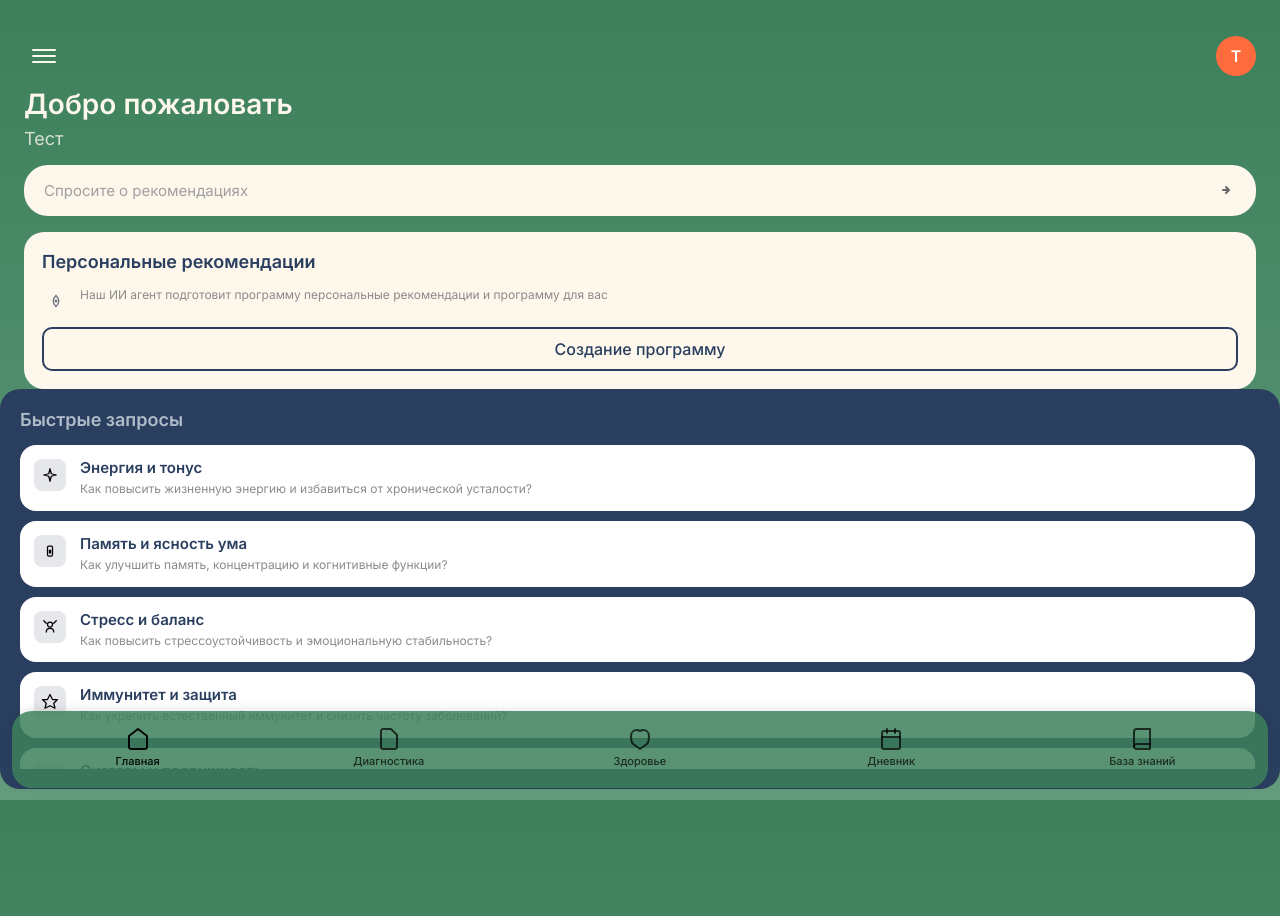
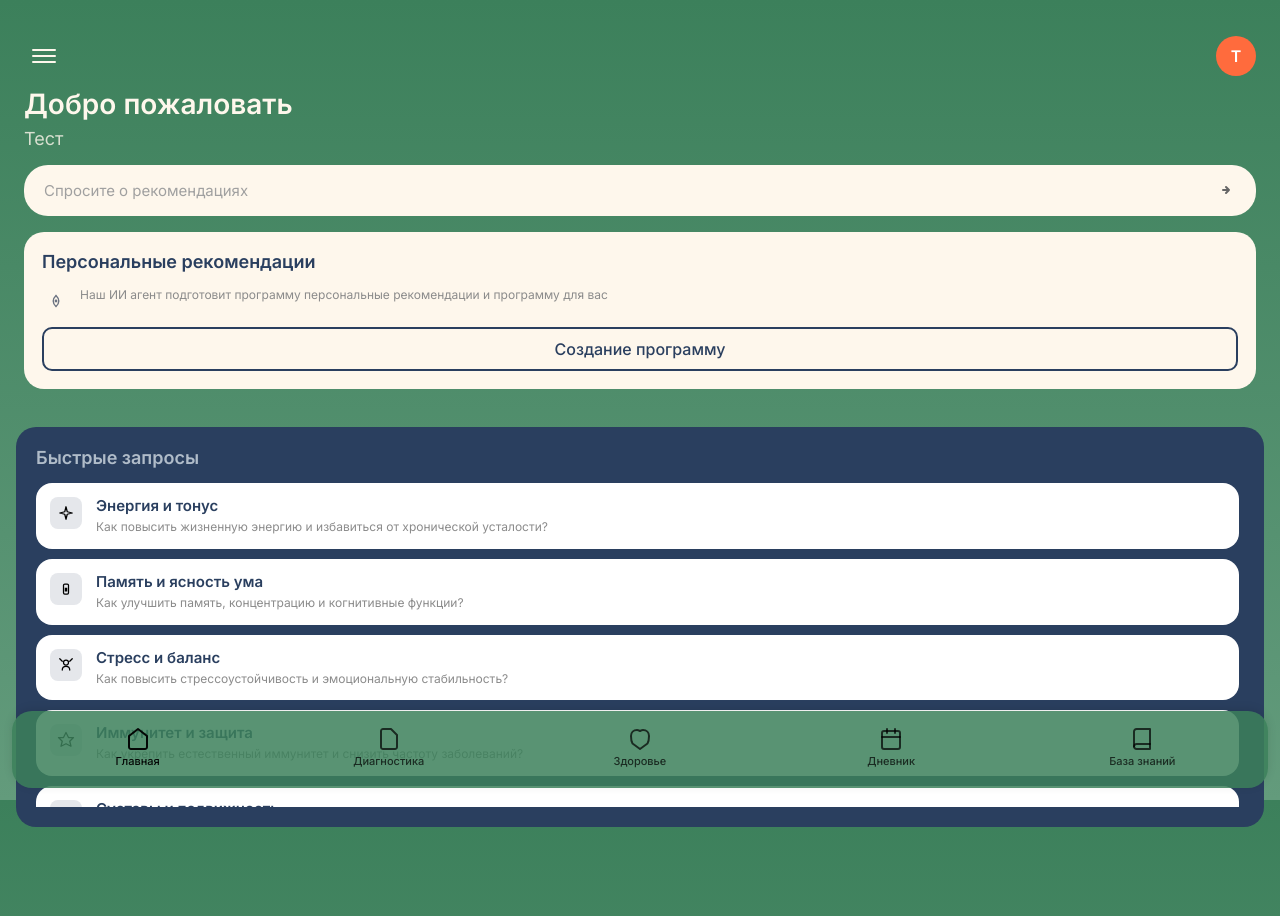
Before and after one commit to Pipata246/probiohacking-bot, a website: page public/index.html in a window 1280 px wide. Shown: the top 916 px of the page. Drawn offline with Linux system fonts and the light colour scheme.

Commit message:
Исправлен статичный блок быстрых запросов - убраны дубли, фиксированное позиционирование на всех устройствах

```diff
--- a/public/style.css
+++ b/public/style.css
@@ -294,10 +294,10 @@ body.chat-overlay-visible .search-container {
 }
 
 /* ========================================
-   БЫСТРЫЕ ЗАПРОСЫ - ПОЛНАЯ ПЕРЕЗАПИСЬ
+   БЫСТРЫЕ ЗАПРОСЫ - СТАТИЧНЫЙ БЛОК
    ======================================== */
 
-/* ОСНОВНОЙ БЛОК - СТАТИЧНЫЙ, ФИКСИРОВАННЫЙ */
+/* ОСНОВНОЙ БЛОК - СТАТИЧНЫЙ, ФИКСИРОВАННЫЙ НА ВСЕХ УСТРОЙСТВАХ */
 .quick-requests,
 #quickRequestsBlock,
 section.quick-requests,
@@ -306,30 +306,23 @@ body .quick-requests,
 body #quickRequestsBlock,
 .app .quick-requests,
 .app #quickRequestsBlock {
-  /* ПРИНУДИТЕЛЬНОЕ позиционирование */
+  /* СТАТИЧНОЕ позиционирование */
   position: static !important;
-  display: block !important;
-
-  /* ФИКСИРОВАННЫЕ размеры - БЕЗ АДАПТИВНОСТИ */
-  width: 100% !important;
+  display: flex !important;
+  flex-direction: column !important;
+
+  /* ФИКСИРОВАННЫЕ размеры БЕЗ АДАПТИВНОСТИ */
+  width: calc(100% - 32px) !important; /* Учитываем отступы по бокам */
   height: 400px !important; /* Фиксированная высота */
-  margin: 0 !important; /* УБИРАЕМ ВСЕ отступы сверху */
-  margin-bottom: 20px !important; /* Только отступ снизу для навигации */
-  padding: 20px !important; /* Фиксированный отступ */
+  margin: 38px 16px 19px 16px !important; /* 1см сверху, 5мм снизу, отступы по бокам */
+  padding: 20px !important;
 
   /* ФИКСИРОВАННЫЙ дизайн */
   background: #2A3F5F !important;
   border-radius: 20px !important;
   overflow: hidden !important;
-
-  /* Flexbox для содержимого */
-  display: flex !important;
-  flex-direction: column !important;
+  box-sizing: border-box !important;
   flex-shrink: 0 !important;
-
-  /* Убираем все остальные свойства */
-  box-sizing: border-box !important;
-  z-index: auto !important;
 }
 
 /* ЗАГОЛОВОК */
```
